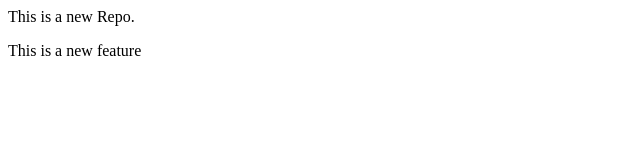
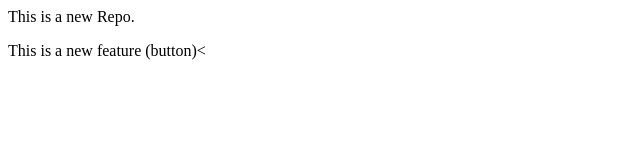
Before and after one commit to mdomer373/localrepo, a plain HTML site: page index.html in a window 1280 px wide. Shown: the full height of the page, 0-640 px from the left. Drawn offline with Linux system fonts and the light colour scheme.

```diff
--- a/index.html
+++ b/index.html
@@ -1,2 +1,2 @@
 <p>This is a new Repo.</p>
-<p>This is a new feature</p>
+<p>This is a new feature (button)<</p>
```
